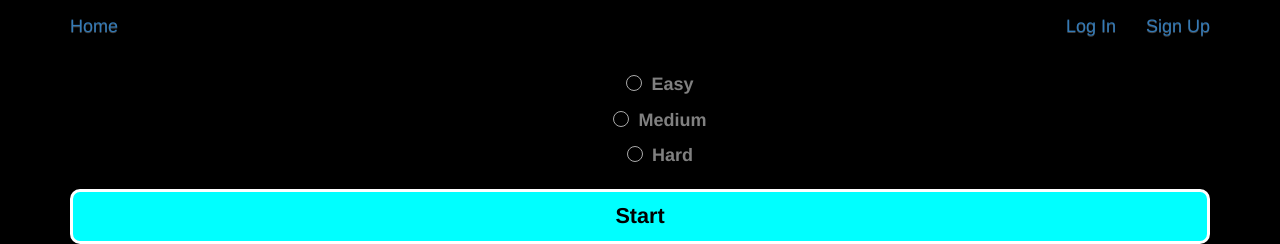
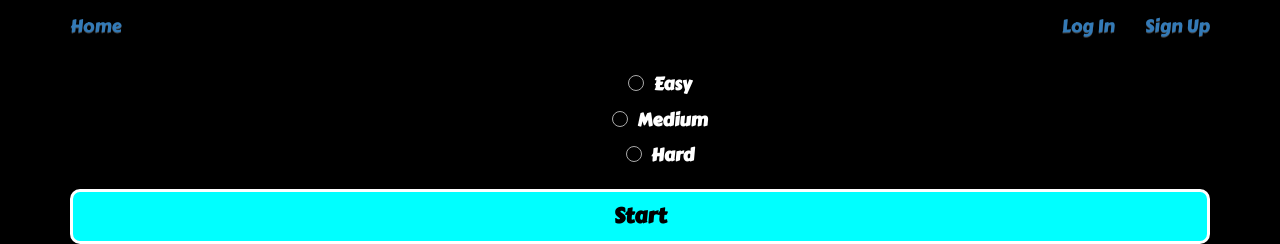
Before and after one commit to pawel9009/Fast-Eyes, a Django app: page /image/experiment/ in a window 1280 px wide. Shown: the top 244 px of the page. Run offline with Django 4.2, Linux system fonts and the light colour scheme; data comes from the database, SQL or seed files in the repository; both versions use the stored data as it was after the commit; some libraries are stand-ins or nearby versions.

Commit message:
add fonts

```diff
--- a/project/app/templates/app/experiment.html
+++ b/project/app/templates/app/experiment.html
@@ -14,7 +14,7 @@
       <label for="checkbox2">Medium</label>
     </li>
     <li>
-      <input type="radio" id="checkbox3"  name="options"  value="3000">
+      <input type="radio" id="checkbox3"  name="options"  value="100">
       <label for="checkbox3">Hard</label>
     </li>
   </ul>
--- a/project/static/css/master.css
+++ b/project/static/css/master.css
@@ -9,6 +9,7 @@ body {
     background: black;
     color: gray;
     font-size: large;
+    font-family: 'Carter One', cursive;
   }
 
 
@@ -39,6 +40,7 @@ body {
 }
 
 .radio-buttons label {
+  color: white;
   position: relative;
   display: inline-block;
   margin-bottom: 10px;
@@ -47,6 +49,7 @@ body {
 }
 
 .radio-buttons input[type="radio"] {
+
   position: absolute;
   opacity: 0;
   cursor: pointer;
@@ -79,6 +82,7 @@ body {
 }
 
 #start-button:hover{
+
   background-color: black;
   color: aqua;
   font-size: larger;
--- a/project/templates/base.html
+++ b/project/templates/base.html
@@ -5,6 +5,9 @@
     <meta charset="UTF-8">
     <title>Fast Eyes</title>
     <link rel="stylesheet" href="https://cdn.jsdelivr.net/npm/bootstrap@3.3.7/dist/css/bootstrap.min.css" integrity="sha384-BVYiiSIFeK1dGmJRAkycuHAHRg32OmUcww7on3RYdg4Va+PmSTsz/K68vbdEjh4u" crossorigin="anonymous">
+    <link rel="preconnect" href="https://fonts.googleapis.com">
+    <link rel="preconnect" href="https://fonts.gstatic.com" crossorigin>
+    <link href="https://fonts.googleapis.com/css2?family=Carter+One&display=swap" rel="stylesheet">
 
 <!-- Optional theme -->
 <link rel="stylesheet" href="https://cdn.jsdelivr.net/npm/bootstrap@3.3.7/dist/css/bootstrap-theme.min.css" integrity="sha384-rHyoN1iRsVXV4nD0JutlnGaslCJuC7uwjduW9SVrLvRYooPp2bWYgmgJQIXwl/Sp" crossorigin="anonymous">
```
Also changed, not shown: project/db.sqlite3.
